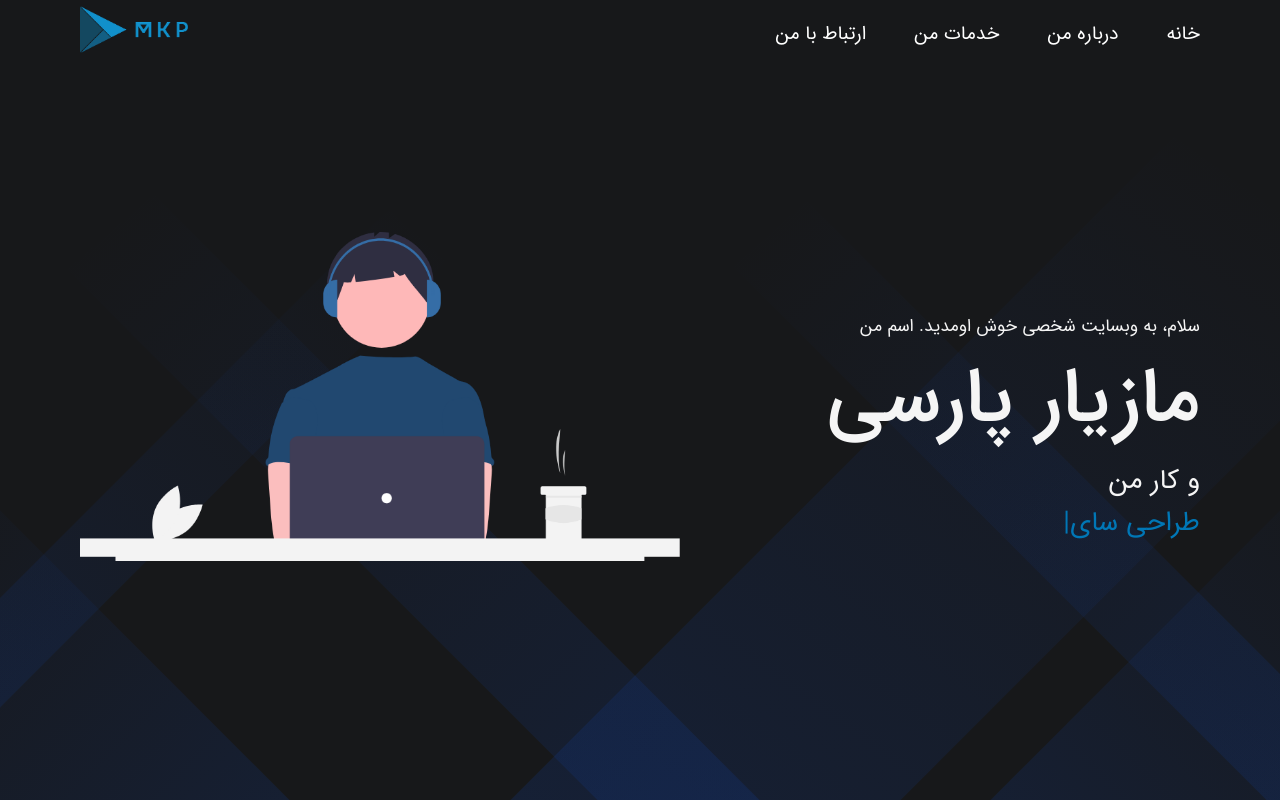
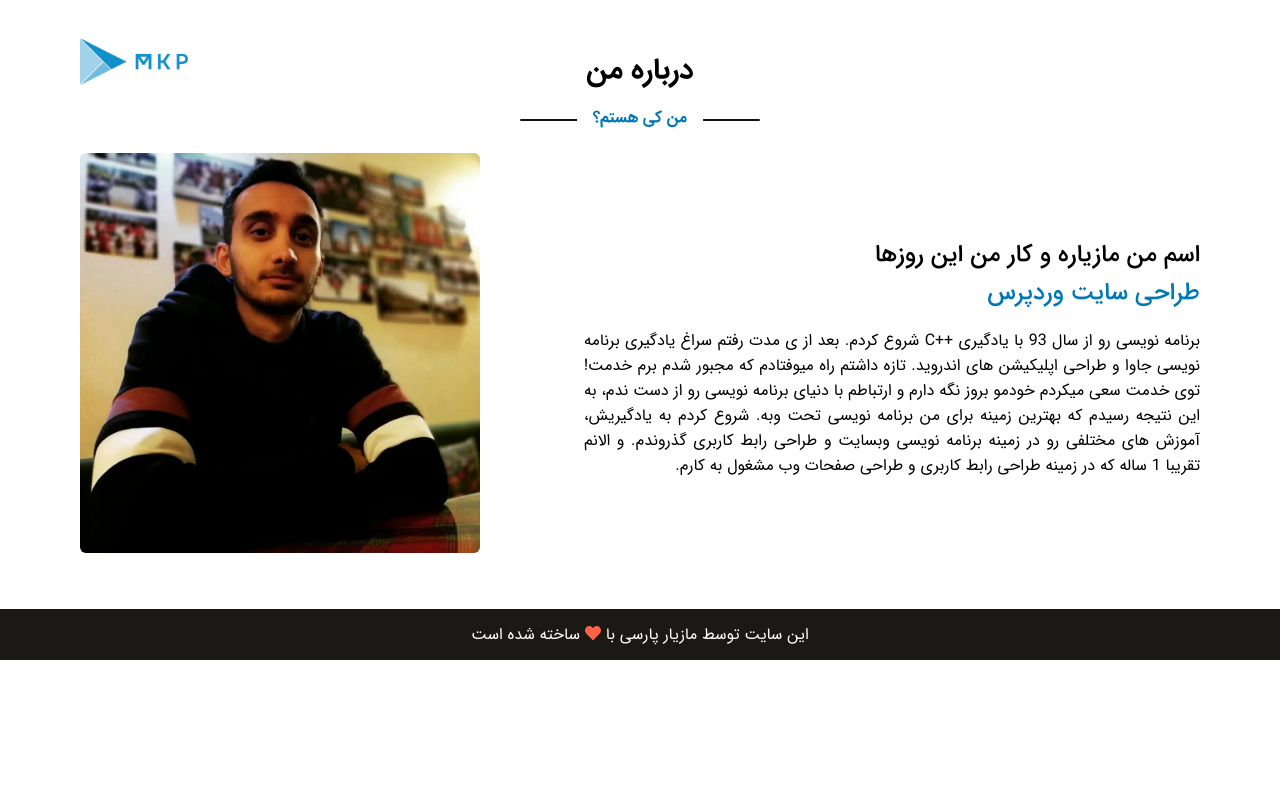
Before and after one commit to MaziyarParsi/portfolio-project, a React (Create React App) app: page /AboutSection in a window 1280 px wide. Shown: the top 802 px of the page. Built offline with nearby package versions, Linux system fonts and the light colour scheme.

Commit message:
add-route

```diff
--- a/src/App/App.js
+++ b/src/App/App.js
@@ -6,18 +6,41 @@ import MyServices from "../MySecvices/MyServices"
 import ContactMe from "../ContactMe/ContatMe"
 import Footer from "../Footer/Footer"
 import "./App.css"
-import { BrowserRouter } from "react-router-dom"
+import { BrowserRouter, Switch, Route } from "react-router-dom"
+import Layout from "../Layout/Layout"
 
 function App() {
   return (
     <div>
       <BrowserRouter>
-        <Header />
+        <Switch>
+          <Route exact path="/">
+            <Layout>
+              <HeroSection />
+            </Layout>
+          </Route>
+          <Route exact path="/AboutSection">
+            <Layout>
+              <AboutSection />
+            </Layout>
+          </Route>
+          <Route exact path="/MyServices">
+            <Layout>
+              <MyServices />
+            </Layout>
+          </Route>
+          <Route exact path="/ContactMe">
+            <Layout>
+              <ContactMe />
+            </Layout>
+          </Route>
+        </Switch>
+        {/* <Header />
         <HeroSection />
         <AboutSection />
         <MyServices />
         <ContactMe />
-        <Footer />
+        <Footer /> */}
       </BrowserRouter>
     </div>
   )
--- a/src/Header/Header.js
+++ b/src/Header/Header.js
@@ -1,7 +1,7 @@
 import React, { useState } from "react"
 import "./Header.css"
 import Logo from "../Logo/Logo"
-import { HashLink } from "react-router-hash-link"
+import { Link } from "react-router-dom"
 
 const Header = () => {
   const [scroll, setScroll] = useState(false)
@@ -25,18 +25,21 @@ const Header = () => {
       <div className="container">
         <Logo />
         <ul className="headerMenu">
-          <HashLink to="/#contactMeSection" scroll={(el) => scrollWithOffset(el)}>
+          <Link to="/ContactMe">
             <li>ارتباط با من</li>
-          </HashLink>
-          <HashLink to="/#myServicesSection" scroll={(el) => scrollWithOffset(el)}>
+          </Link>
+
+          <Link to="/MyServices">
             <li>خدمات من</li>
-          </HashLink>
-          <HashLink to="/#aboutSection" scroll={(el) => scrollWithOffset(el)}>
+          </Link>
+
+          <Link to="/AboutSection">
             <li>درباره من</li>
-          </HashLink>
-          <HashLink to="/#heroSection" scroll={(el) => scrollWithOffset(el)}>
+          </Link>
+
+          <Link to="/">
             <li>خانه</li>
-          </HashLink>
+          </Link>
         </ul>
       </div>
     </div>
--- /dev/null
+++ b/src/HeroSectionBG/HeroSectionImage.css
@@ -0,0 +1,4 @@
+.heroSectionImage {
+  height: 329px;
+  width: 600px;
+}
--- /dev/null
+++ b/src/HeroSectionText/HeroSectionText.css
@@ -0,0 +1,18 @@
+.text1 {
+  font-size: 1.1rem;
+}
+.text2 {
+  font-size: 4.8rem;
+  font-weight: 500;
+}
+.text3 {
+  font-size: 1.7rem;
+}
+.typical {
+  color: #0077b6;
+  direction: rtl;
+}
+.heroTextArea {
+  margin-top: 5%;
+  text-align: right;
+}
--- /dev/null
+++ b/src/Layout/Layout.js
@@ -0,0 +1,16 @@
+import React from "react"
+import "./Layout.css"
+import Header from "../Header/Header"
+import Footer from "../Footer/Footer"
+
+const Layout = ({ children }) => {
+  return (
+    <div>
+      <Header />
+      {children}
+      <Footer />
+    </div>
+  )
+}
+
+export default Layout
```
Also changed, not shown: src/HeroSectionBG/HeroSectionImage.js (added, +11 -0 lines), src/HeroSectionText/HeroSectionText.js (added, +24 -0 lines), src/Layout/Layout.css (added).
